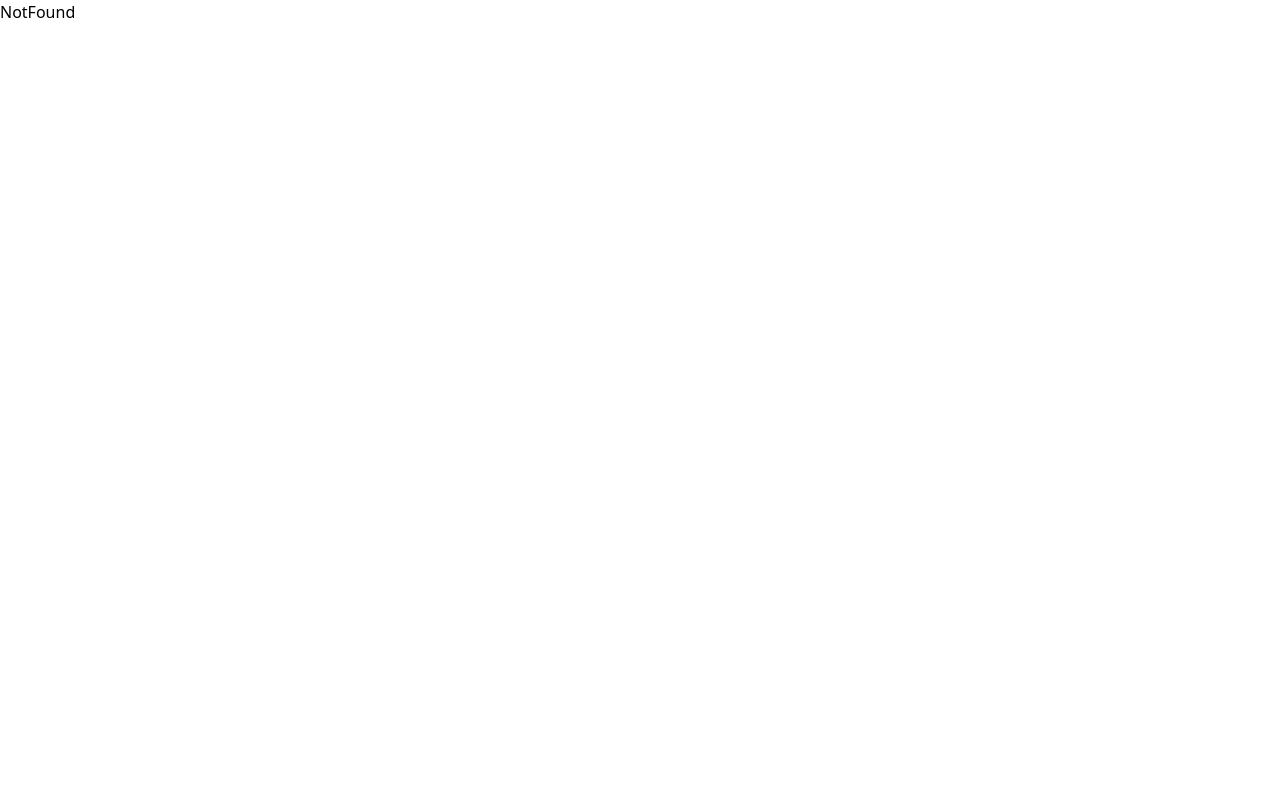
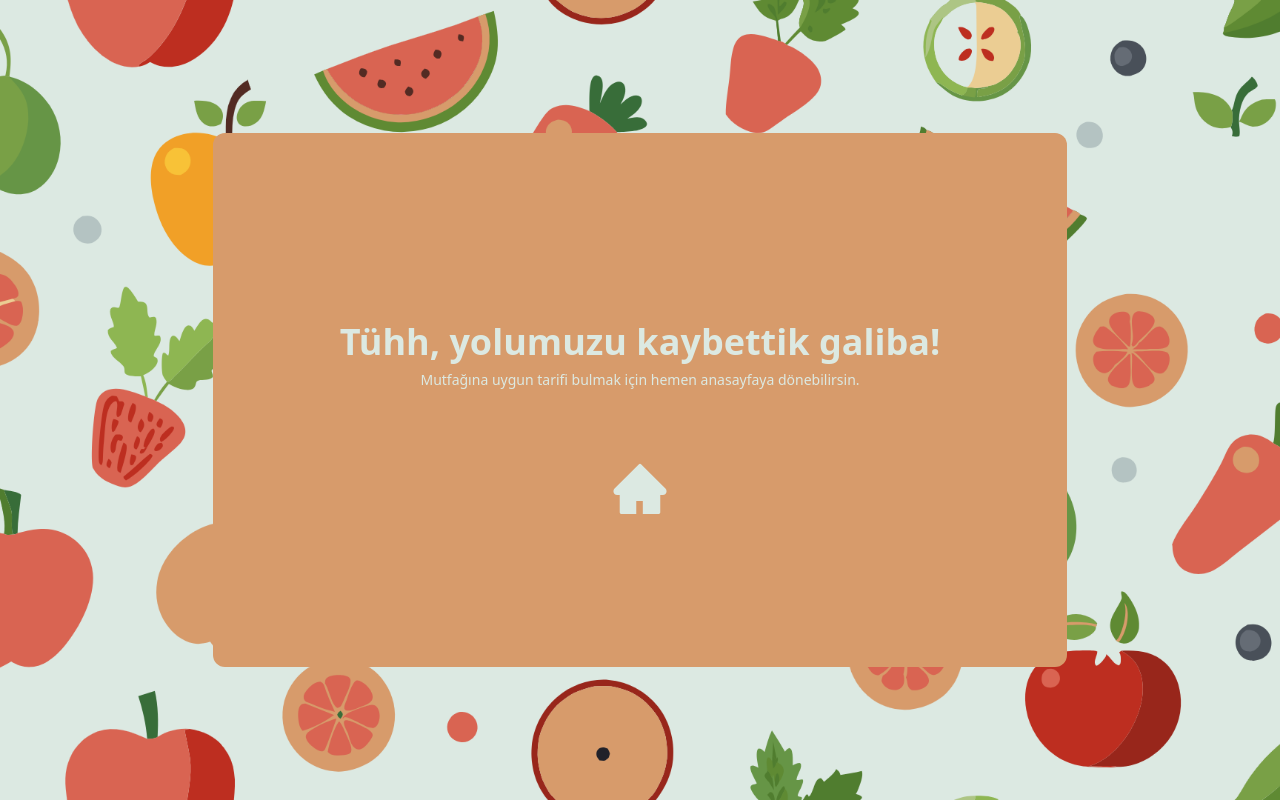
Before and after one commit to enesyagmur/what-in-kitchen, a React (Vite) app: page /login in a window 1280 px wide. Built offline with nearby package versions, Linux system fonts and the light colour scheme.

Commit message:
notFound sayfası tasarımı yapıldı

```diff
--- a/src/pages/notFound/NotFound.tsx
+++ b/src/pages/notFound/NotFound.tsx
@@ -1,5 +1,38 @@
+import { useNavigate } from "react-router-dom";
+import homeBg from "../../assets/homebg3.png";
+import { AiFillHome } from "react-icons/ai";
+
 const NotFound = () => {
-  return <div>NotFound</div>;
+  const navigate = useNavigate();
+
+  const backgroundStyle = {
+    backgroundImage: `url(${homeBg})`,
+    backgroundSize: "cover",
+    backgroundRepeat: "repeat-y",
+  };
+  return (
+    <div
+      style={backgroundStyle}
+      className="w-full h-screen flex items-center justify-center relative"
+    >
+      <div className="w-8/12 h-4/6 rounded-xl bg-brown_custom flex flex-col items-center justify-center">
+        <div className="w-full h-2/6 flex flex-col items-center justify-center">
+          <p className=" font-bold text-4xl text-cream_custom ">
+            Tühh, yolumuzu kaybettik galiba!
+          </p>
+          <p className="text-sm text-cream_custom mt-2">
+            Mutfağına uygun tarifi bulmak için hemen anasayfaya dönebilirsin.
+          </p>
+        </div>
+        <p className="w-full h-1/6 text-6xl text-cream_custom flex items-center justify-center ">
+          <AiFillHome
+            className="cursor-pointer hover:text-green_custom"
+            onClick={() => navigate("/home")}
+          />
+        </p>
+      </div>
+    </div>
+  );
 };
 
 export default NotFound;
```
Also changed, not shown: src/pages/home/Result.tsx (+1 -1 lines).
